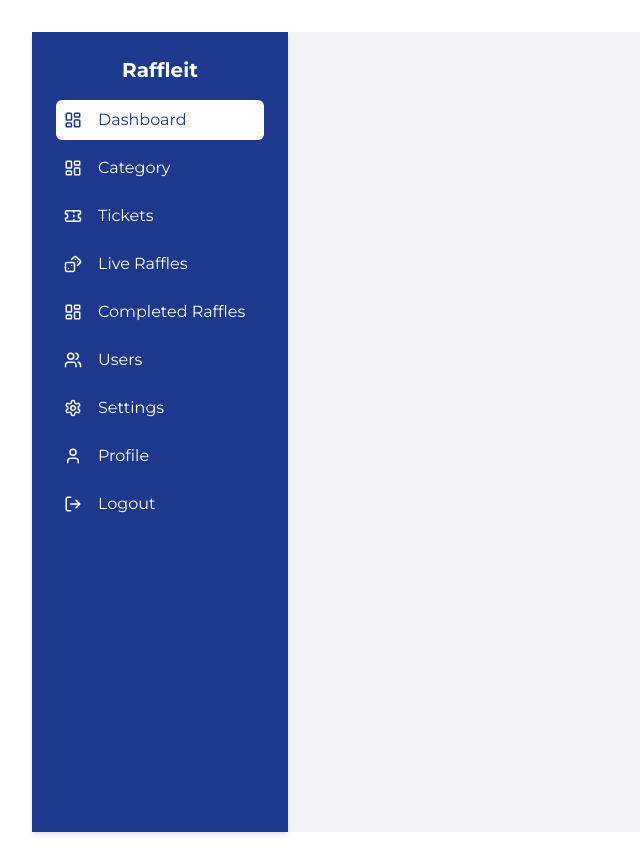
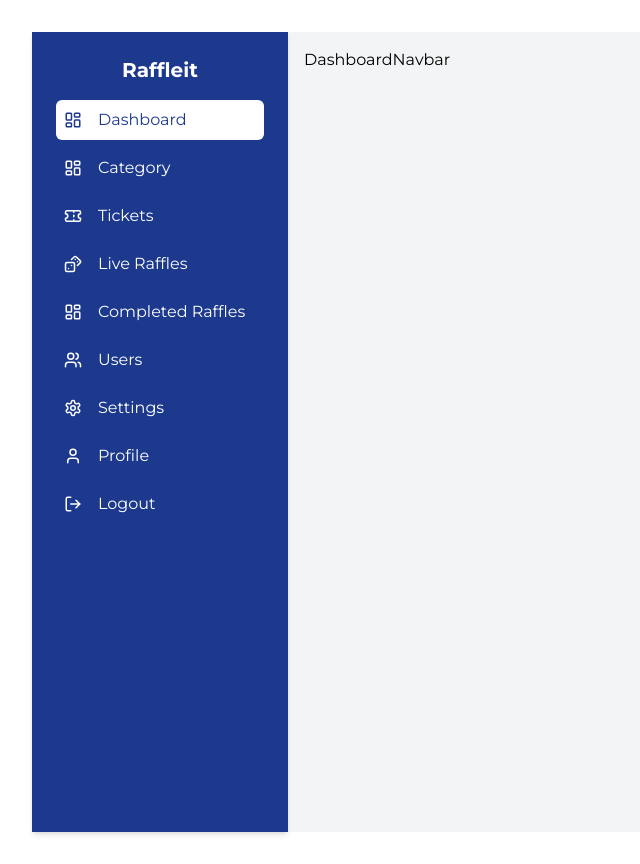
Before and after one commit to Raffleitapp/raffleit-frontend, a React (Vite) app: page /dashboard in a window 1280 px wide. Shown: the whole page, without its empty margins (0-640 px from the left). Built offline with nearby package versions, Linux system fonts and the light colour scheme.

Commit message:
swicth to using Link instead of a tag for routing in dashboard

```diff
--- a/src/components/dashboard/Sidebar.tsx
+++ b/src/components/dashboard/Sidebar.tsx
@@ -1,6 +1,6 @@
 import { Dices, LayoutDashboard, LogOut, Settings, Ticket, User, Users, Menu, X } from "lucide-react";
 import { useState } from "react";
-import { useLocation } from "react-router-dom";
+import { useLocation, Link } from "react-router-dom";
 
 const sidebarItems = [
     { icon: LayoutDashboard, label: "Dashboard", href: "/dashboard" },
@@ -43,11 +43,11 @@ export const Sidebar = () => {
                                 className={`mb-2 mt-2 gap-2 flex items-center p-2 rounded-md transition-colors duration-200 group ${isActive ? "bg-white text-blue-900" : "hover:bg-white hover:text-blue-900"}`}
                             >
                                 <Icon className={`${isActive ? "text-blue-900" : "text-white"} group-hover:text-blue-900`} size={18} />
-                                <a href={href} className="flex items-center">
+                                <Link to={href} className="flex items-center">
                                     <span className={`md:inline-block ml-2 ${isActive ? "text-blue-900" : "text-white"} group-hover:text-blue-900`}>
                                         {label}
                                     </span>
-                                </a>
+                                </Link>
                             </li>
                         );
                     })}
--- a/src/pages/dashboard/AdminDashboard.tsx
+++ b/src/pages/dashboard/AdminDashboard.tsx
@@ -1,12 +1,17 @@
 import { Outlet } from "react-router-dom"
 import { Sidebar } from "../../components/dashboard/Sidebar"
+import DashboardNavbar from "../../components/dashboard/DashboardNavbar"
 
 export const AdminDashboard = () => {
     return (
         <>
             <div className="flex min-h-screen h-screen md:h-screen bg-gray-100">
                 <Sidebar />
-                <Outlet />
+                {/* Main Content */}
+                <div className="py-4 px-4">
+                    <DashboardNavbar />
+                    {<Outlet />}
+                </div>
             </div>
         </>
     )
```
